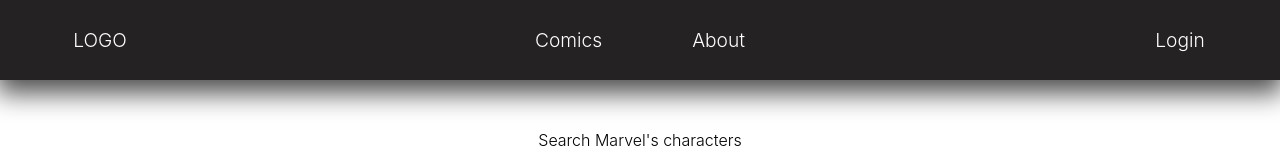
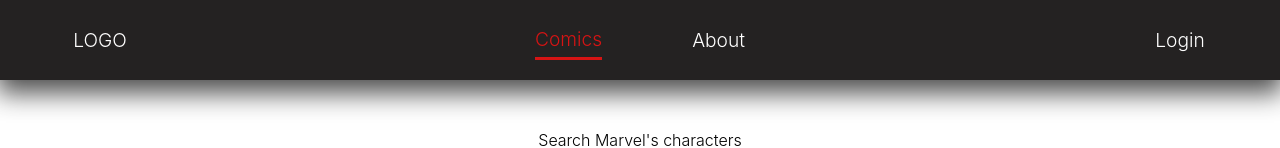
Before and after one commit to DujeV/blank_task, a React (Create React App) app: page / in a window 1280 px wide. Shown: the top 148 px of the page. Built offline with nearby package versions, Linux system fonts and the light colour scheme; no server answers.

Commit message:
active tab

```diff
--- a/src/modules/Navbar/index.js
+++ b/src/modules/Navbar/index.js
@@ -20,9 +20,7 @@ const Navbar = () => {
             return (
               <Link
                 to={tab.to}
-                className={
-                  tab.route === currentTab ? "tabs active" : "tabs active"
-                }
+                className={tab.route === currentTab ? "tabs active" : "tabs"}
                 key={index}
                 onClick={() => setCurrentTab(tab.route)}
               >
--- a/src/modules/Navbar/index.scss
+++ b/src/modules/Navbar/index.scss
@@ -43,3 +43,7 @@
   max-width: 200px;
   width: 100%;
 }
+.active {
+  color: rgb(214, 20, 20);
+  border-bottom: 3px solid rgb(214, 20, 20);
+}
```
